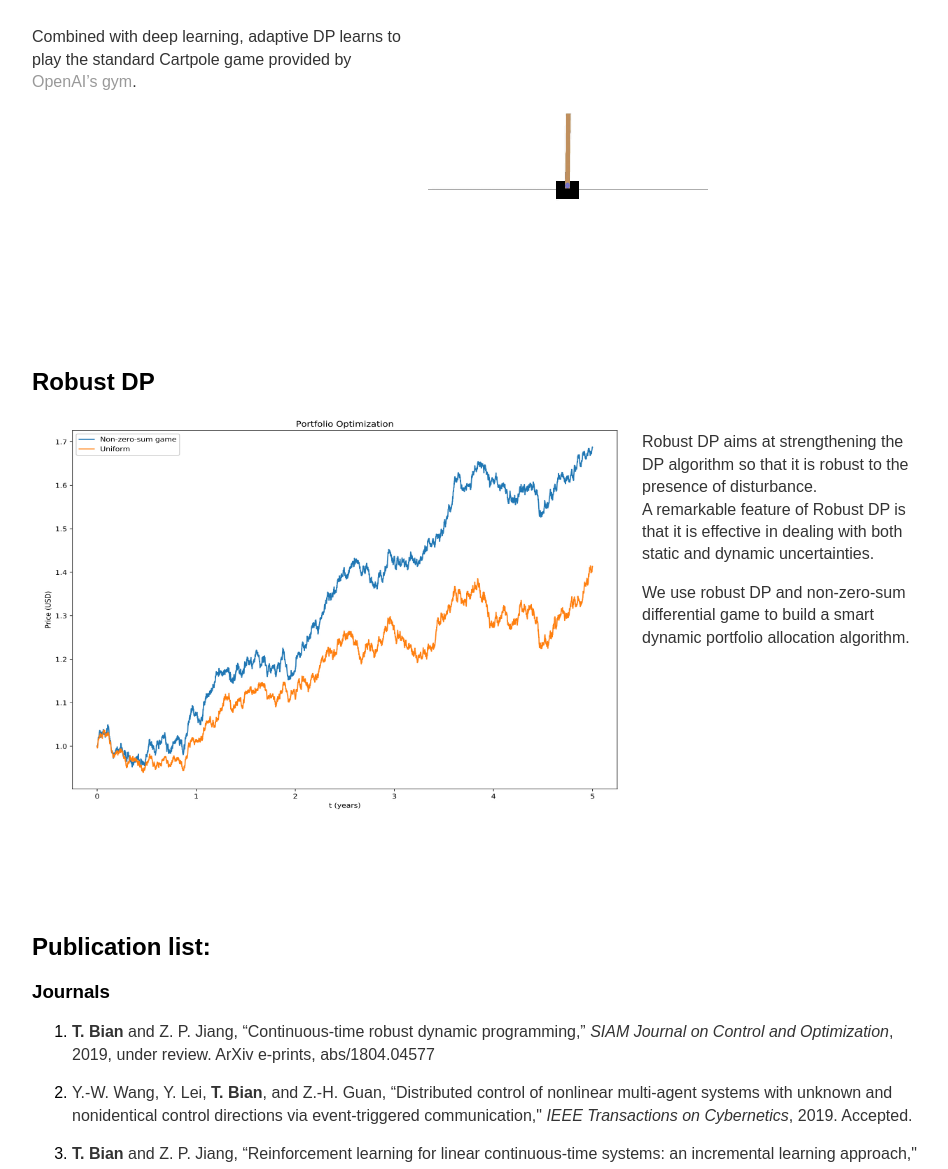
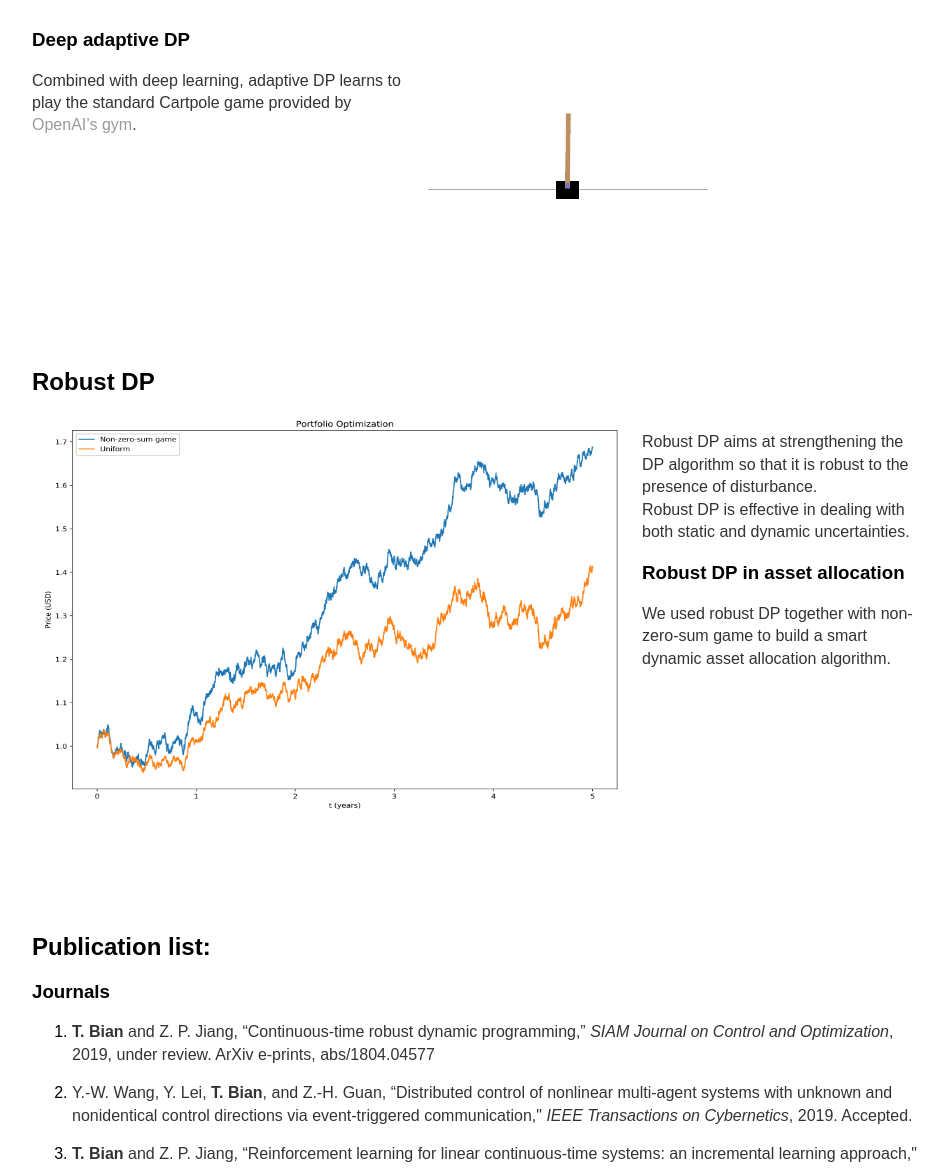
Before and after one commit to tao-bian-nyu/tao-bian-nyu.github.io, a Jekyll site: the page built from research/index.md, in a window 1280 px wide and 1400 px high, scrolled down 1550 px, cut to the strip 231-1400 px from the top of the window. Shown: the whole strip, without its empty margins (160-1108 px from the left). Built offline with Jekyll 4.4.1, drawn with Linux system fonts in a browser that asks for light colours; formulas are drawn with MathJax 3.

Commit message:
Update topics.html

```diff
--- a/_includes/topics.html
+++ b/_includes/topics.html
@@ -47,6 +47,7 @@ However, despite its popularity, VI is flawed as it is only applicable in discre
 
 </div>
 <div class="seven">
+ <h3> Deep adaptive DP</h3>
  <p> Combined with deep learning, adaptive DP learns to play the standard Cartpole game provided by <a href="https://gym.openai.com/docs/">OpenAI’s gym</a>.</p>
  </div>
 <div class="eight">
@@ -65,8 +66,10 @@ However, despite its popularity, VI is flawed as it is only applicable in discre
 </div>
 <div class="two">
  <p> Robust DP aims at strengthening the DP algorithm so that it is robust to the presence of disturbance. <br>
- A remarkable feature of Robust DP is that it is effective in dealing with both static and dynamic uncertainties.</p>
-  <p> We use robust DP and non-zero-sum differential game to build a smart dynamic portfolio allocation algorithm. </p>
+ Robust DP is effective in dealing with both static and dynamic uncertainties.</p>
+
+  <h3> Robust DP in asset allocation</h3>
+  <p> We used robust DP together with non-zero-sum game to build a smart dynamic asset allocation algorithm. </p>
  </div>
 <!-- <div class="ten">
  <p> </p>
```
